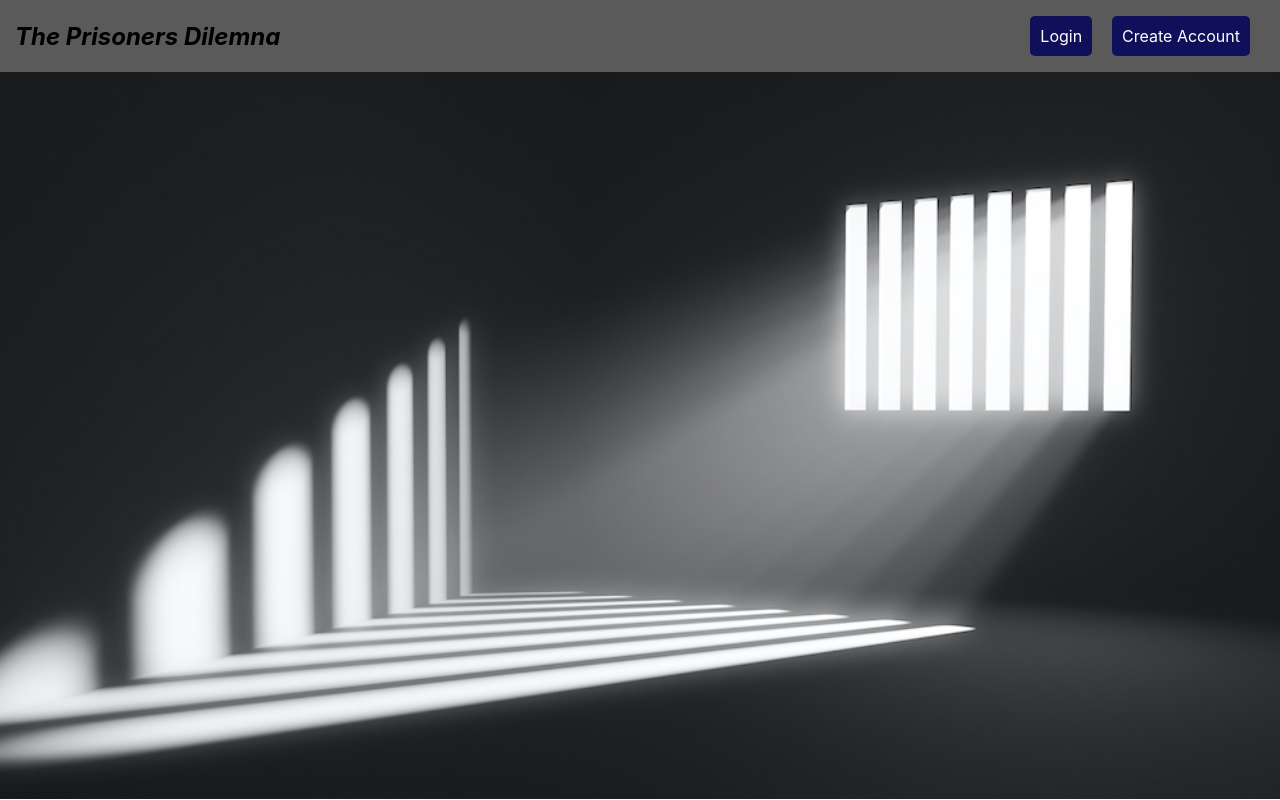
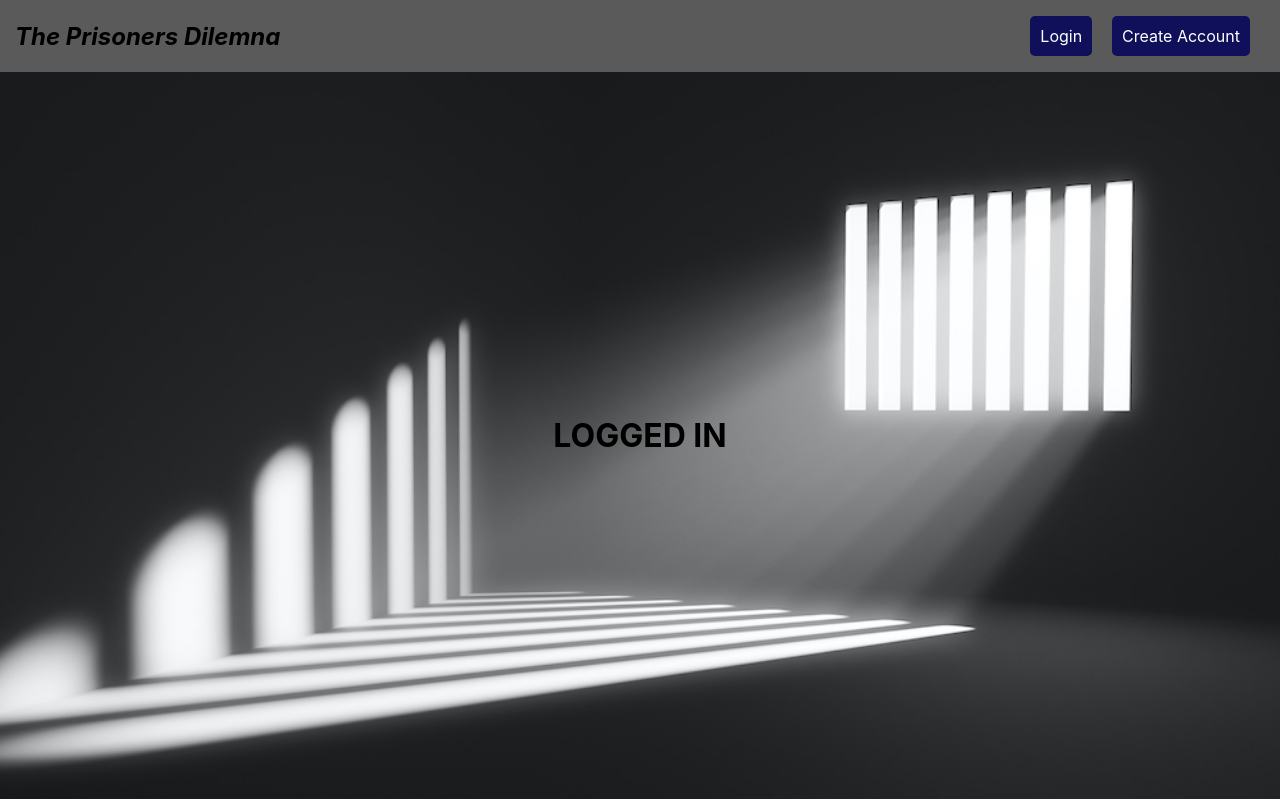
Before and after one commit to AydenGUI/PrisonersDilemna, a React (Create React App) app in the folder prisoners-dilemna/: page /LoggedIn in a window 1280 px wide. Built offline with nearby package versions, Linux system fonts and the light colour scheme.

Commit message:
Changed Structure to Router

```diff
--- a/prisoners-dilemna/package.json
+++ b/prisoners-dilemna/package.json
@@ -8,6 +8,7 @@
     "@testing-library/user-event": "^13.5.0",
     "react": "^18.2.0",
     "react-dom": "^18.2.0",
+    "react-router-dom": "^6.10.0",
     "react-scripts": "5.0.1",
     "web-vitals": "^2.1.4"
   },
--- a/prisoners-dilemna/src/App.js
+++ b/prisoners-dilemna/src/App.js
@@ -1,24 +1,19 @@
 import background from './assests/1203prison.jpg';
 import './App.css';
+import Home from './component/Home'
+import { BrowserRouter as Router, Route, Routes} from 'react-router-dom';
+import LoggedIn from './component/LoggedIn';
 
 function App() {
   return (
-    <div className="App">
-      <nav>
-        <i><h2>The Prisoners Dilemna</h2></i>
-        <ul class="nav-links">
-          <li class="nav-item"><a href="#">Login</a></li>
-          <li class="nav-item"><a href="#">Create Account</a></li>
-        </ul>
-      </nav>
-
-      <div class="banner">
-        {/* // stuff goes on top of the banner here */}
+    <Router>
+      <div>
+        <Routes>
+        <Route exact path='/' element={<Home/>}/>
+        <Route exact path='/LoggedIn' element={<LoggedIn/>}/>
+        </Routes>
       </div>
-
-      {/* <header className="App-header">      */}
-      {/* </header> */}
-    </div>
+    </Router>
   );
 }
 
--- /dev/null
+++ b/prisoners-dilemna/src/component/Home.css
@@ -0,0 +1,49 @@
+.Home {
+    text-align: center;
+  }
+
+  nav  {
+    display: flex;
+    justify-content: space-between;
+    background: #5A5A5A;
+    align-items: center;
+    padding-left: 15px;
+  }
+
+  .nav-links {
+    display: flex;
+    list-style-type: none;
+    padding: 10px;
+  }
+
+  .nav-item a {
+    padding: 10px;
+    text-decoration: none;
+    color: white;
+    background: #10105a;
+    border-radius: 5px;
+    margin-right: 20px;
+  }
+
+  .banner {
+    background-image: url("../assests/1203prison.jpg");
+    background-position: center;
+    background-repeat: no-repeat;
+    background-size: cover;
+    display: flex;
+    flex-flow: column;
+    align-items: center;
+    justify-content: center;
+    height: calc(100vh - 73px);
+  }
+
+  .App-header {
+    background-color: #282c34;
+    min-height: 100vh;
+    display: flex;
+    flex-direction: column;
+    align-items: center;
+    justify-content: center;
+    font-size: calc(10px + 2vmin);
+    color: white;
+  }
--- /dev/null
+++ b/prisoners-dilemna/src/component/Home.js
@@ -0,0 +1,25 @@
+import background from '../assests/1203prison.jpg';
+import './Home.css';
+
+function Home() {
+    return (
+        <div className="Home">
+        <nav>
+            <i><h2>The Prisoners Dilemna</h2></i>
+            <ul class="nav-links">
+            <li class="nav-item"><a href="/LoggedIn">Login</a></li>
+            <li class="nav-item"><a href="/LoggedIn">Create Account</a></li>
+            </ul>
+        </nav>
+
+        <div class="banner">
+            {/* // stuff goes on top of the banner here */}
+        </div>
+
+        {/* <header className="App-header">      */}
+        {/* </header> */}
+        </div>
+    );
+}
+
+export default Home;
--- /dev/null
+++ b/prisoners-dilemna/src/component/LoggedIn.js
@@ -0,0 +1,26 @@
+import background from '../assests/1203prison.jpg';
+import './Home.css';
+
+function LoggedIn() {
+    return (
+        <div className="Home">
+        <nav>
+            <i><h2>The Prisoners Dilemna</h2></i>
+            <ul class="nav-links">
+            <li class="nav-item"><a href="/">Login</a></li>
+            <li class="nav-item"><a href="/">Create Account</a></li>
+            </ul>
+        </nav>
+
+        <div class="banner">
+          <h1>LOGGED IN</h1>
+            {/* // stuff goes on top of the banner here */}
+        </div>
+
+        {/* <header className="App-header">      */}
+        {/* </header> */}
+        </div>
+    );
+}
+
+export default LoggedIn;
```
Also changed, not shown: 1 other file (tests, documents, lock files or other folders).
